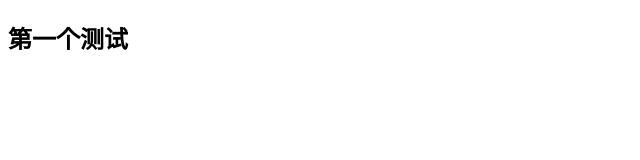
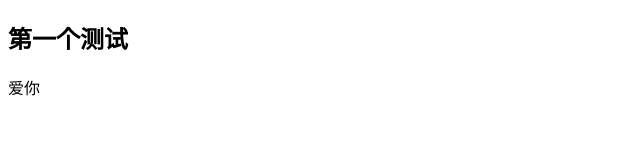
Before and after one commit to lsjzjy/testGitub, a plain HTML site: page index.html in a window 1280 px wide. Shown: the full height of the page, 0-640 px from the left. Drawn offline with Linux system fonts and the light colour scheme.

Commit message:
branch test

```diff
--- a/index.html
+++ b/index.html
@@ -10,5 +10,6 @@
  </head>
  <body>
   <h2>第一个测试</h2>
+  <p>爱你<p>
  </body>
 </html>
```
